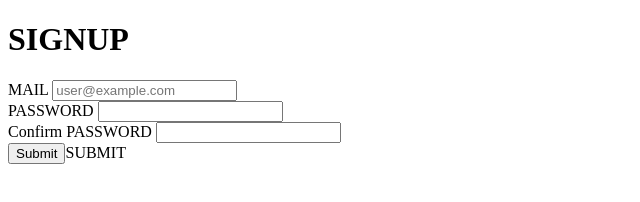
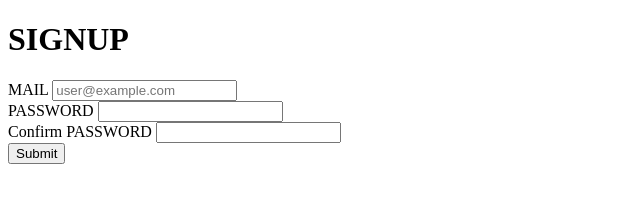
Before and after one commit to jafat71/jafat71.github.io, a plain HTML site: page signup1.html in a window 1280 px wide. Shown: the full height of the page, 0-640 px from the left. Drawn offline with Linux system fonts and the light colour scheme.

Commit message:
Commit 7

```diff
--- a/signup1.html
+++ b/signup1.html
@@ -27,7 +27,7 @@
 
     <br>
 
-    <input type="submit">SUBMIT
+    <input type="submit">
 
 
 </body>
```
